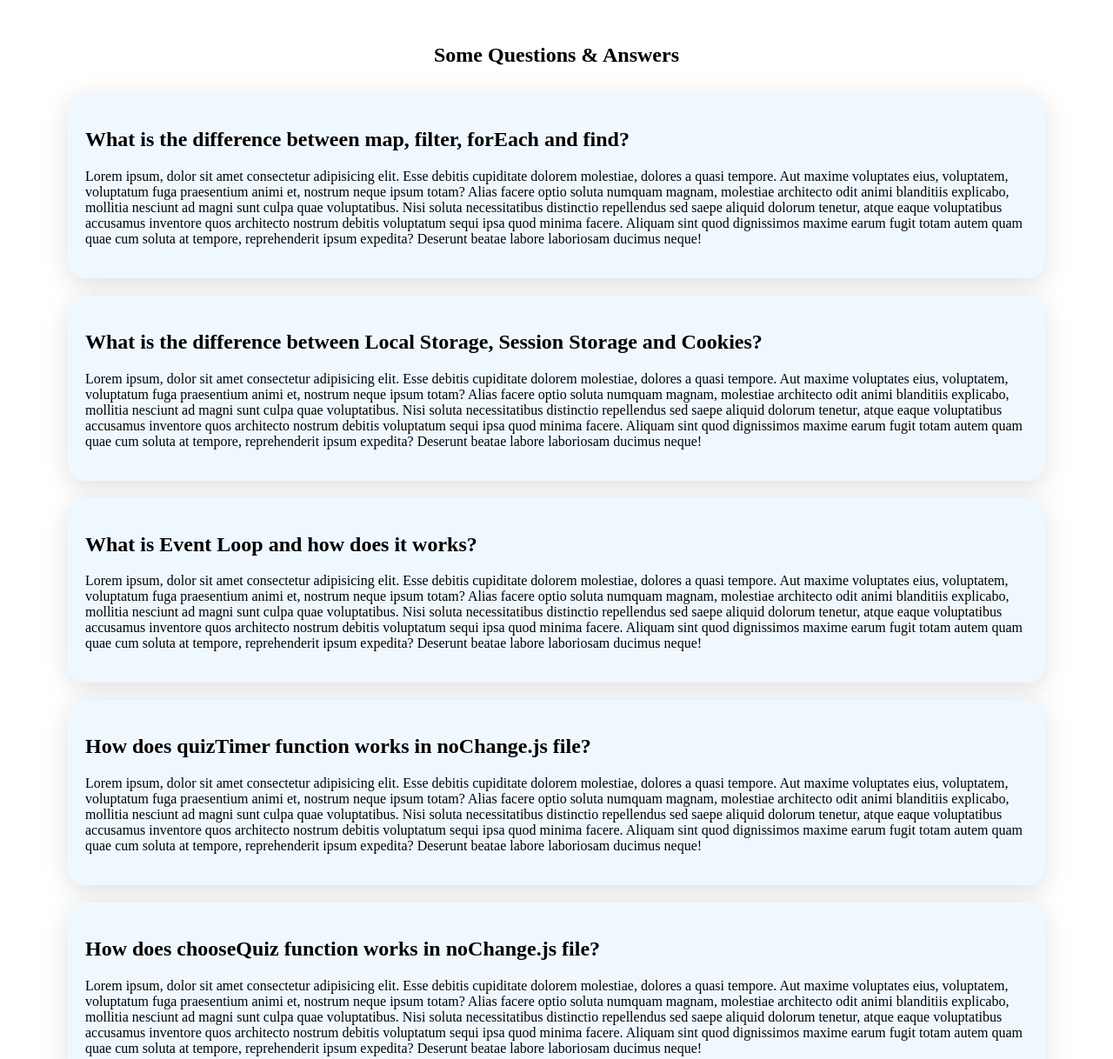
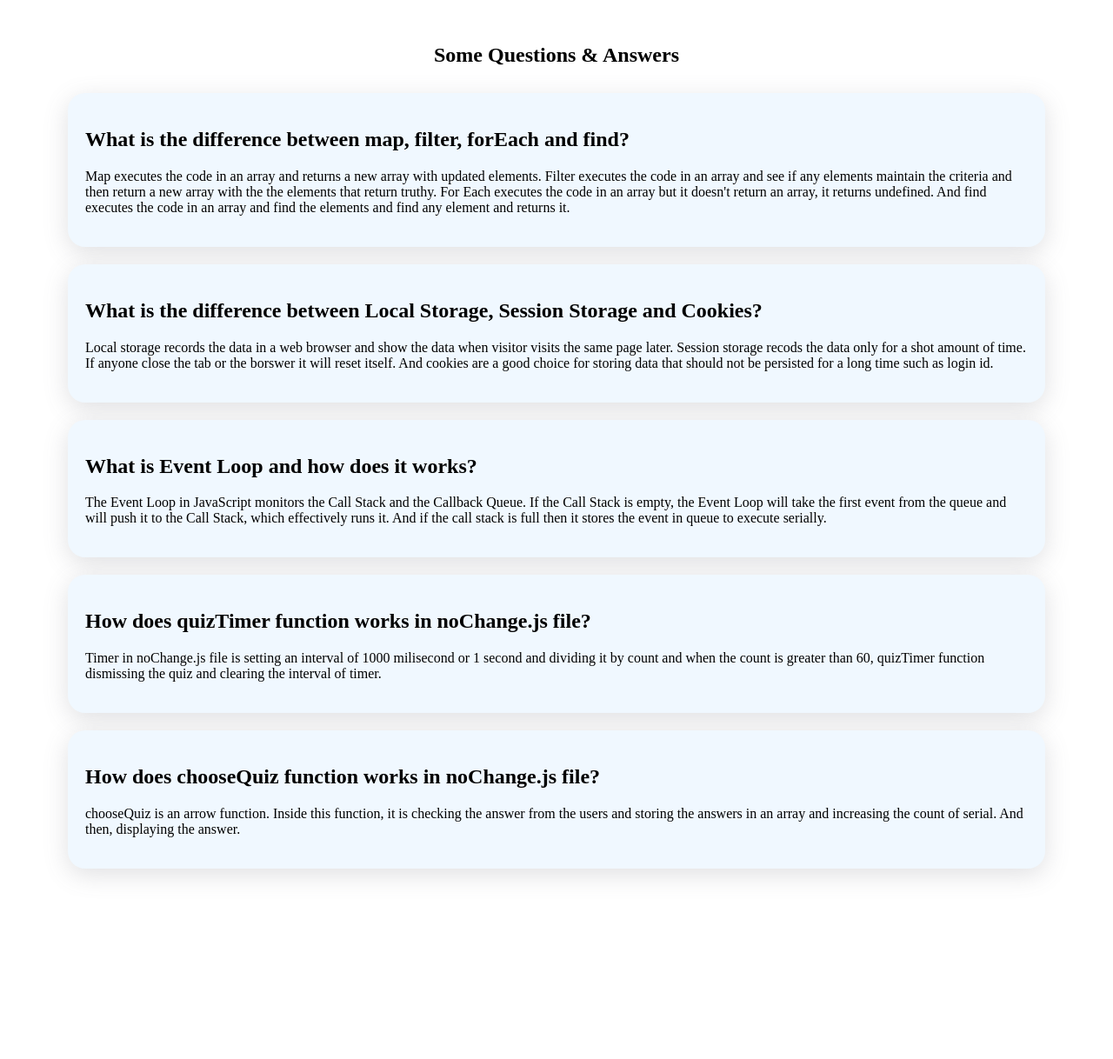
Before and after one commit to belaeat/quiz-hero, a plain HTML site: page blog.html in a window 1280 px wide. Shown: the top 1218 px of the page at 87% size. After the commit the page ends 1049 px from the top, so only its background shows below. Drawn offline with Linux system fonts and the light colour scheme.

Commit message:
all questions are answered

```diff
--- a/blog.html
+++ b/blog.html
@@ -33,58 +33,23 @@
         <h1 class="body-title">Some Questions & Answers</h1>
         <div class="container">
             <h1>What is the difference between map, filter, forEach and find?</h1>
-            <p>Lorem ipsum, dolor sit amet consectetur adipisicing elit. Esse debitis cupiditate dolorem molestiae,
-                dolores a quasi tempore. Aut maxime voluptates eius, voluptatem, voluptatum fuga praesentium animi et,
-                nostrum neque ipsum totam? Alias facere optio soluta numquam magnam, molestiae architecto odit animi
-                blanditiis explicabo, mollitia nesciunt ad magni sunt culpa quae voluptatibus. Nisi soluta
-                necessitatibus distinctio repellendus sed saepe aliquid dolorum tenetur, atque eaque voluptatibus
-                accusamus inventore quos architecto nostrum debitis voluptatum sequi ipsa quod minima facere. Aliquam
-                sint quod dignissimos maxime earum fugit totam autem quam quae cum soluta at tempore, reprehenderit
-                ipsum expedita? Deserunt beatae labore laboriosam ducimus neque!</p>
+            <p>Map executes the code in an array and returns a new array with updated elements. Filter executes the code in an array and see if any elements maintain the criteria and then return a new array with the the elements that return truthy. For Each executes the code in an array but it doesn't return an array, it returns undefined. And find executes the code in an array and find the elements and find any element and returns it.</p>
         </div>
         <div class="container">
             <h1>What is the difference between Local Storage, Session Storage and Cookies?</h1>
-            <p>Lorem ipsum, dolor sit amet consectetur adipisicing elit. Esse debitis cupiditate dolorem molestiae,
-                dolores a quasi tempore. Aut maxime voluptates eius, voluptatem, voluptatum fuga praesentium animi et,
-                nostrum neque ipsum totam? Alias facere optio soluta numquam magnam, molestiae architecto odit animi
-                blanditiis explicabo, mollitia nesciunt ad magni sunt culpa quae voluptatibus. Nisi soluta
-                necessitatibus distinctio repellendus sed saepe aliquid dolorum tenetur, atque eaque voluptatibus
-                accusamus inventore quos architecto nostrum debitis voluptatum sequi ipsa quod minima facere. Aliquam
-                sint quod dignissimos maxime earum fugit totam autem quam quae cum soluta at tempore, reprehenderit
-                ipsum expedita? Deserunt beatae labore laboriosam ducimus neque!</p>
+            <p>Local storage records the data in a web browser and show the data when visitor visits the same page later. Session storage recods the data only for a shot amount of time. If anyone close the tab or the borswer it will reset itself. And cookies are a good choice for storing data that should not be persisted for a long time such as login id.</p>
         </div>
         <div class="container">
             <h1>What is Event Loop and how does it works?</h1>
-            <p>Lorem ipsum, dolor sit amet consectetur adipisicing elit. Esse debitis cupiditate dolorem molestiae,
-                dolores a quasi tempore. Aut maxime voluptates eius, voluptatem, voluptatum fuga praesentium animi et,
-                nostrum neque ipsum totam? Alias facere optio soluta numquam magnam, molestiae architecto odit animi
-                blanditiis explicabo, mollitia nesciunt ad magni sunt culpa quae voluptatibus. Nisi soluta
-                necessitatibus distinctio repellendus sed saepe aliquid dolorum tenetur, atque eaque voluptatibus
-                accusamus inventore quos architecto nostrum debitis voluptatum sequi ipsa quod minima facere. Aliquam
-                sint quod dignissimos maxime earum fugit totam autem quam quae cum soluta at tempore, reprehenderit
-                ipsum expedita? Deserunt beatae labore laboriosam ducimus neque!</p>
+            <p>The Event Loop in JavaScript monitors the Call Stack and the Callback Queue. If the Call Stack is empty, the Event Loop will take the first event from the queue and will push it to the Call Stack, which effectively runs it. And if the call stack is full then it stores the event in queue to execute serially.</p>
         </div>
         <div class="container">
             <h1>How does quizTimer function works in noChange.js file?</h1>
-            <p>Lorem ipsum, dolor sit amet consectetur adipisicing elit. Esse debitis cupiditate dolorem molestiae,
-                dolores a quasi tempore. Aut maxime voluptates eius, voluptatem, voluptatum fuga praesentium animi et,
-                nostrum neque ipsum totam? Alias facere optio soluta numquam magnam, molestiae architecto odit animi
-                blanditiis explicabo, mollitia nesciunt ad magni sunt culpa quae voluptatibus. Nisi soluta
-                necessitatibus distinctio repellendus sed saepe aliquid dolorum tenetur, atque eaque voluptatibus
-                accusamus inventore quos architecto nostrum debitis voluptatum sequi ipsa quod minima facere. Aliquam
-                sint quod dignissimos maxime earum fugit totam autem quam quae cum soluta at tempore, reprehenderit
-                ipsum expedita? Deserunt beatae labore laboriosam ducimus neque!</p>
+            <p>Timer in noChange.js file is setting an interval of 1000 milisecond or 1 second and dividing it by count and when the count is greater than 60, quizTimer function dismissing the quiz and clearing the interval of timer.</p>
         </div>
         <div class="container">
             <h1>How does chooseQuiz function works in noChange.js file?</h1>
-            <p>Lorem ipsum, dolor sit amet consectetur adipisicing elit. Esse debitis cupiditate dolorem molestiae,
-                dolores a quasi tempore. Aut maxime voluptates eius, voluptatem, voluptatum fuga praesentium animi et,
-                nostrum neque ipsum totam? Alias facere optio soluta numquam magnam, molestiae architecto odit animi
-                blanditiis explicabo, mollitia nesciunt ad magni sunt culpa quae voluptatibus. Nisi soluta
-                necessitatibus distinctio repellendus sed saepe aliquid dolorum tenetur, atque eaque voluptatibus
-                accusamus inventore quos architecto nostrum debitis voluptatum sequi ipsa quod minima facere. Aliquam
-                sint quod dignissimos maxime earum fugit totam autem quam quae cum soluta at tempore, reprehenderit
-                ipsum expedita? Deserunt beatae labore laboriosam ducimus neque!</p>
+            <p>chooseQuiz is an arrow function. Inside this function, it is checking the answer from the users and storing the answers in an array and increasing the count of serial. And then, displaying the answer.</p>
         </div>
     </section>
 
```
